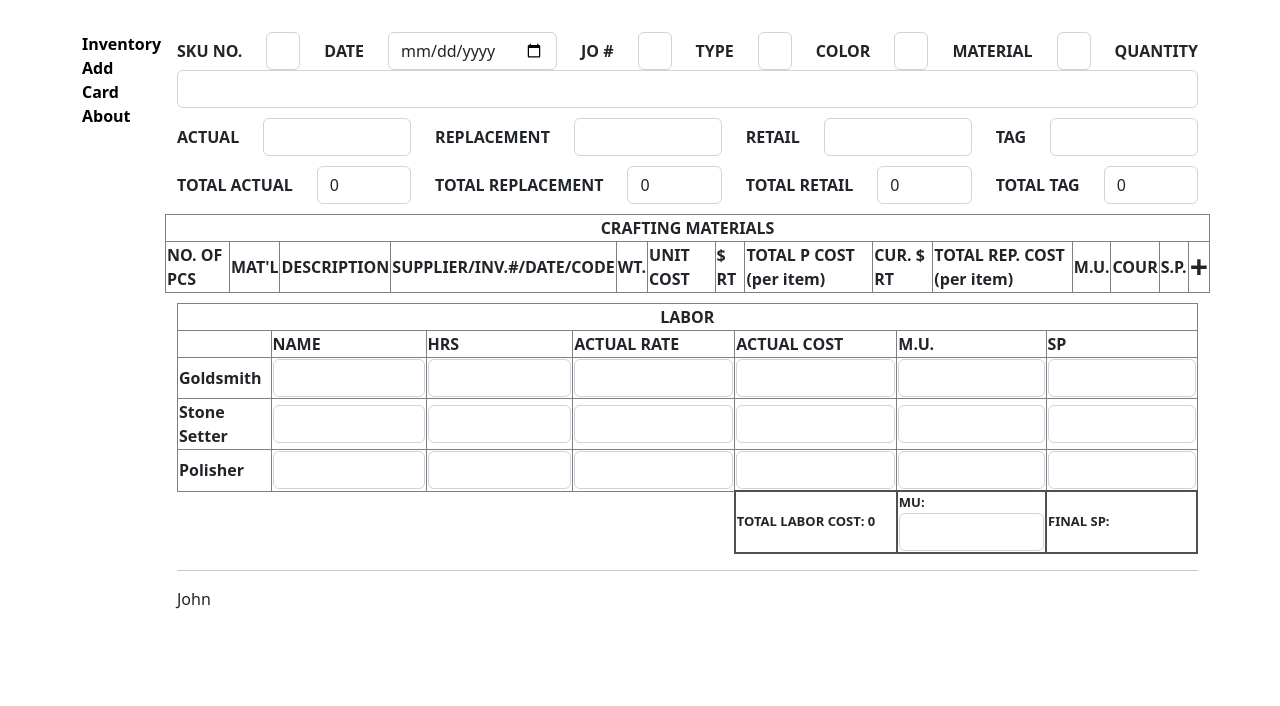
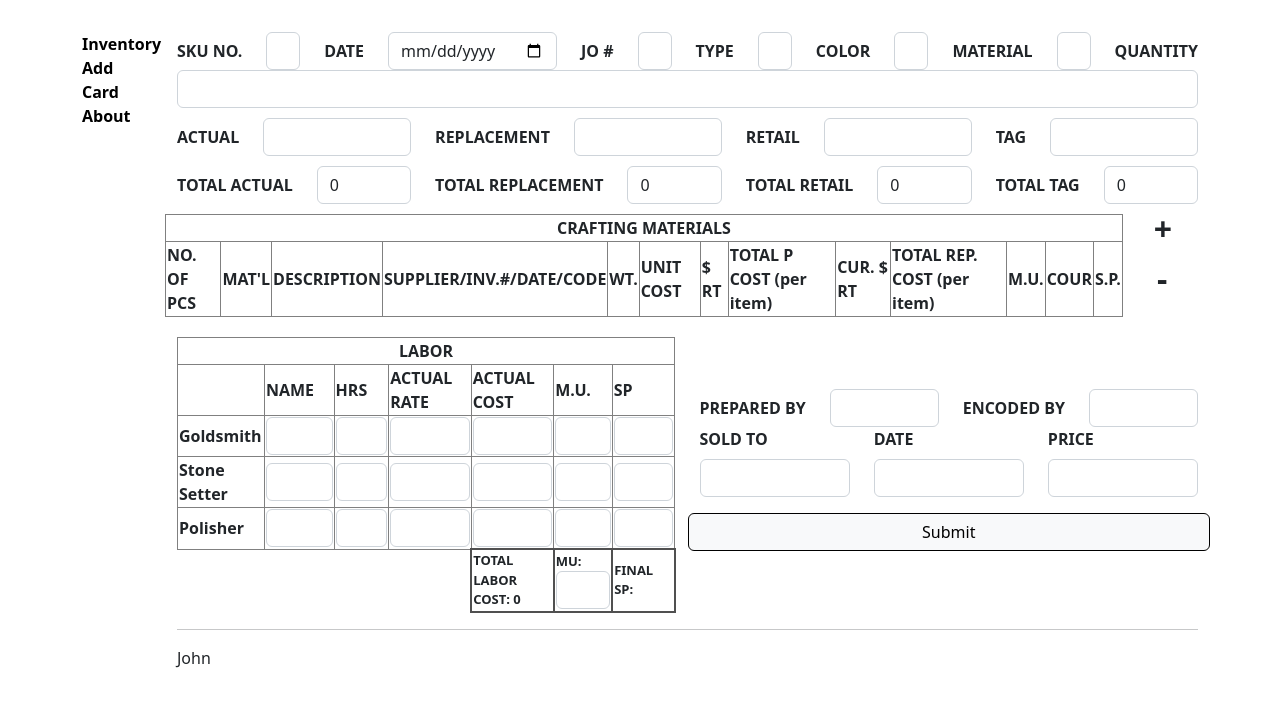
Before and after one commit to play-groundtestings/inventoryprod, a Vue app: page / in a window 1280 px wide. Shown: the top 706 px of the page. Built offline with nearby package versions, Linux system fonts and the light colour scheme.

Commit message:
fixed all frontend, add radio button and v-if to display sold date price

```diff
--- a/src/App.vue
+++ b/src/App.vue
@@ -8,15 +8,6 @@ export default {
   name: 'App',
   data() {
     return {
-      followers: 0,
-      user: {
-        id: 1,
-        username: '_twitterhandle',
-        firstname: 'twitter',
-        price: 100
-      },
-      myInput: "",
-      myInt: "",
       tableRows: [],
       text: "",
       actual: "",
@@ -40,7 +31,14 @@ export default {
       polishRate: "",
       polishCost: "",
       laborCost: 0,
-      totalMu: ""
+      totalMu: "",
+      craftcour: [],
+      craftcurrt: [],
+      craftrt: [],
+      craftwt: [],
+      craftsupinvdac: [],
+      craftdescription: [],
+      craftmatl: []
     }
   },
   computed: {
@@ -124,10 +122,35 @@ export default {
       }
     },
     removeRow(index){
+      this.craftcour[index] = "";
+      this.craftcurrt[index] = "";
+      this.craftrt[index] = "";
+      this.craftwt[index] = "";
+      this.craftsupinvdac[index] = "";
+      this.craftdescription[index] = "";
+      this.craftmatl[index] = "";
+      this.craftpcost[index] = "";
+      this.craftrepcost[index] = "";
+      this.craftsp[index] = "";
+      this.craftnoofpcs[index] = "";
+      this.craftunitcost[index] = "";
+      this.craftmu[index] = "";
       this.tableRows.splice(index, 1);
     },
     computeTotals(value){
       return value * this.quantity
+    },
+    computeCraftTot(value) {
+      if(value.length>0){
+      var arrayOfNumbers = value.map(Number);
+      var sum = 0;
+      for (const val of arrayOfNumbers) {
+        sum += val;
+      }
+      return sum;}
+      else{
+        return "empty";
+      }
     }
   },
   components: {
@@ -142,6 +165,7 @@ export default {
 
 <template>
   <div class="container">
+    <form id="masterForm" @submit.prevent="addRow" autocomplete="off">
       <div class="row">
         <div class="col-1">
           <header>
@@ -254,11 +278,13 @@ export default {
               </div>
             </div>
 
+            <div class="row">
+              <div class="col-11">
                 <div class="row padTop" id="autoTable">
                 <table class="table-bordered" id="maintab">
                 <thead id="craftingMatStyle">
                   <tr>
-                  <th class="text-center" colspan="14">CRAFTING MATERIALS</th>
+                    <th class="text-center" colspan="13">CRAFTING MATERIALS</th>
                   </tr>
                   <tr>
                     <th scope="col">NO. OF PCS</th>
@@ -274,37 +300,24 @@ export default {
                     <th scope="col">M.U.</th>
                     <th scope="col">COUR</th>
                     <th scope="col">S.P.</th>
-                  <th scope="col"><a id="craftMatButton" @click="addRow">+</a></th>
                   </tr>
                 </thead>
 
                 <tbody>
                   <tr v-for="(tableRows, index) in tableRows" :key="index">
-                  <td> <input type="text" class="form-control" :id="`noOfPcs-${index}`" v-model.number="craftnoofpcs[index]"
-                      :name="`noOfPcs-${index}`"></td>
-                  <td> <input type="text" class="form-control" :id="`matl-${index}`" :name="`matl-${index}`"></td>
-                  <td> <input type="text" class="form-control" :id="`description-${index}`" :name="`description-${index}`">
-                  </td>
-                  <td> <input type="text" class="form-control" :id="`supInvDaCo-${index}`" :name="`supInvDaCo-${index}`">
-                  </td>
-                  <td> <input type="text" class="form-control" :id="`wt-${index}`" :name="`wt-${index}`"></td>
-                  <td> <input type="text" class="form-control" :id="`unitCost-${index}`" @input="computeCraftCost(index)"
-                      v-model.number="craftunitcost[index]" :name="`unitCost-${index}`"></td>
-                  <td> <input type="text" class="form-control" :id="`rt-${index}`" :name="`rt-${index}`"></td>
-                  <td> <input type="text" class="form-control" :ref="`totalP-${index}`" :id="`totalP-${index}`"
-                      v-model="craftpcost[index]" :name="`totalP-${index}`"></td>
-                  <td> <input type="text" class="form-control" :id="`curRt-${index}`" :name="`curRt-${index}`"></td>
-                  <td> <input type="text" class="form-control" :id="`totalRep-${index}`" v-model="craftrepcost[index]"
-                      :name="`totalRep-${index}`"></td>
-                  <td> <input type="text" class="form-control" :id="`mu-${index}`" @input="computeCraftCost(index)"
-                      :name="`mu-${index}`" v-model.number="craftmu[index]"></td>
-                  <td> <input type="text" class="form-control" :id="`cour-${index}`" :name="`cour-${index}`"></td>
-                  <td> <input type="text" class="form-control" :id="`sp-${index}`" v-model="craftsp[index]"
-                      :name="`sp-${index}`"></td>
-                  <td>
-                  <th> <a class="removeStyling" :id="`remButt-${index}`" :name="`remButt-${index}`"
-                      @click="removeRow(index)"> x </a> </th>
-                  </td>
+                    <td> <input type="text" class="form-control" :id="`noOfPcs-${index}`" v-model.number="craftnoofpcs[index]" :name="`noOfPcs-${index}`"></td>
+                    <td> <input type="text" class="form-control" v-model="craftmatl[index]" :id="`matl-${index}`" :name="`matl-${index}`"></td>
+                    <td> <input type="text" class="form-control" v-model="craftdescription[index]" :id="`description-${index}`" :name="`description-${index}`"></td>
+                    <td> <input type="text" class="form-control" v-model="craftsupinvdac[index]" :id="`supInvDaCo-${index}`" :name="`supInvDaCo-${index}`"></td>
+                    <td> <input type="text" class="form-control" v-model="craftwt[index]" :id="`wt-${index}`" :name="`wt-${index}`"></td>
+                    <td> <input type="text" class="form-control" :id="`unitCost-${index}`" @input="computeCraftCost(index)" v-model.number="craftunitcost[index]" :name="`unitCost-${index}`"></td>
+                    <td> <input type="text" class="form-control" v-model="craftrt[index]" :id="`rt-${index}`" :name="`rt-${index}`"></td>
+                    <td> <input type="text" class="form-control" :ref="`totalP-${index}`" :id="`totalP-${index}`" v-model="craftpcost[index]" :name="`totalP-${index}`"></td>
+                    <td> <input type="text" class="form-control" v-model="craftcurrt[index]" :id="`curRt-${index}`" :name="`curRt-${index}`"></td>
+                    <td> <input type="text" class="form-control" :id="`totalRep-${index}`" v-model="craftrepcost[index]" :name="`totalRep-${index}`"></td>
+                    <td> <input type="text" class="form-control" :id="`mu-${index}`" @input="computeCraftCost(index)" :name="`mu-${index}`" v-model.number="craftmu[index]"></td>
+                    <td> <input type="text" class="form-control" v-model="craftcour[index]" :id="`cour-${index}`" :name="`cour-${index}`"></td>
+                    <td> <input type="text" class="form-control" :id="`sp-${index}`" v-model="craftsp[index]" :name="`sp-${index}`"></td>
                   </tr>
                   <tr v-if="tableRows.length > 0" id="lastCraftRow">
                     <td></td>
@@ -314,16 +327,29 @@ export default {
                     <td></td>
                     <td></td>
                     <td></td>
-                  <!--<td id="totalPCraft"><strong>TOTAL P COST: {{computeCraftCost(craftpcost)}} </strong></td>
+                    <td id="totalPCraft"><strong>TOTAL P COST: {{computeCraftTot(craftpcost)}} </strong></td>
                     <td></td>
-                  <td id="totalRepCraft"><strong>TOTAL REP COST: {{computeCraftCost(craftrepcost)}}</strong></td>
+                    <td id="totalRepCraft"><strong>TOTAL REP COST: {{computeCraftTot(craftrepcost)}}</strong></td>
                     <td></td>
                     <td></td>
-                  <td id="totalSpCraft"><strong>FINAL SP: {{computeCraftCost(craftsp)}}</strong></td>-->
+                    <td id="totalSpCraft"><strong>FINAL SP: {{computeCraftTot(craftsp)}}</strong></td>
                   </tr>
                 </tbody>
               </table>
             </div>
+              </div>
+
+              <div class="col-1">
+            <div class="row">
+                <th scope="col"><a id="craftMatButton" @click="addRow">+</a></th>
+              </div>
+              <div class="row">
+                <th scope="col"><a id="craftRemButton" @click="removeRow(this.tableRows.length-1)">-</a></th>
+              </div>
+              </div>
+            </div>
+
+            <div class="row padTop" id="lastRowPad">
 
             <div class="col" id="laborTable">
                 <table class="table-bordered">
@@ -384,13 +410,51 @@ export default {
                 </table>
 
             </div>
+
+            <div class="col" id="lastRegion">
+              <div class="row">
+                <div class="col-auto">
+                  <label for="preparedBy" class="col-form-label">PREPARED BY</label>
+                </div>
+                <div class="col ">
+                  <input type="text" id="preparedBy" name="preparedBy" class="form-control">
+                </div>
+                <div class="col-auto">
+                  <label for="encodedBy" class="col-form-label">ENCODED BY</label>
+                </div>
+                <div class="col ">
+                  <input type="text" id="encodedBy" name="encodedBy" class="form-control">
+                </div>
+              </div>
+
+              <div class="row" id="lastFormRow">
+                <div class="col mb-3">
+                  <label for="buyName" class="form-label">SOLD TO</label>
+                  <input type="text" class="form-control" name="buyName" id="buyName">
+                </div>
+                <div class="col mb-3">
+                  <label for="buyDate" class="form-label">DATE</label>
+                  <input type="text" class="form-control" id="buyDate" name="buyDate">
+                </div>
+                <div class="col mb-3">
+                  <label for="buyPrice" class="form-label">PRICE</label>
+                  <input type="text" class="form-control" id="buyPrice" name="buyPrice">
+                </div>
+              </div>
+
+              <div class="row">
+                <button type="submit" class="btn btn-light" style="border-color:black;">Submit</button>
+              </div>
+
+            </div>
+          </div>
             <hr>
-
             <TwitterComponent />
             <router-view></router-view>
           </main>
         </div>
       </div>
+    </form>
   </div>
 </template>
 
@@ -478,6 +542,17 @@ label {
 #craftMatButton {
   cursor: pointer;
   font-size: 200%;
+  padding-left: 30%;
+  padding-right: 30%;
+  text-align: center;
+}
+
+#craftRemButton {
+  cursor: pointer;
+  font-size: 200%;
+  padding-left: 35%;
+  padding-right: 35%;
+  text-align:center;
 }
 
 .removeStyling {
```
Lines whose indentation alone changed are shown as unchanged.
